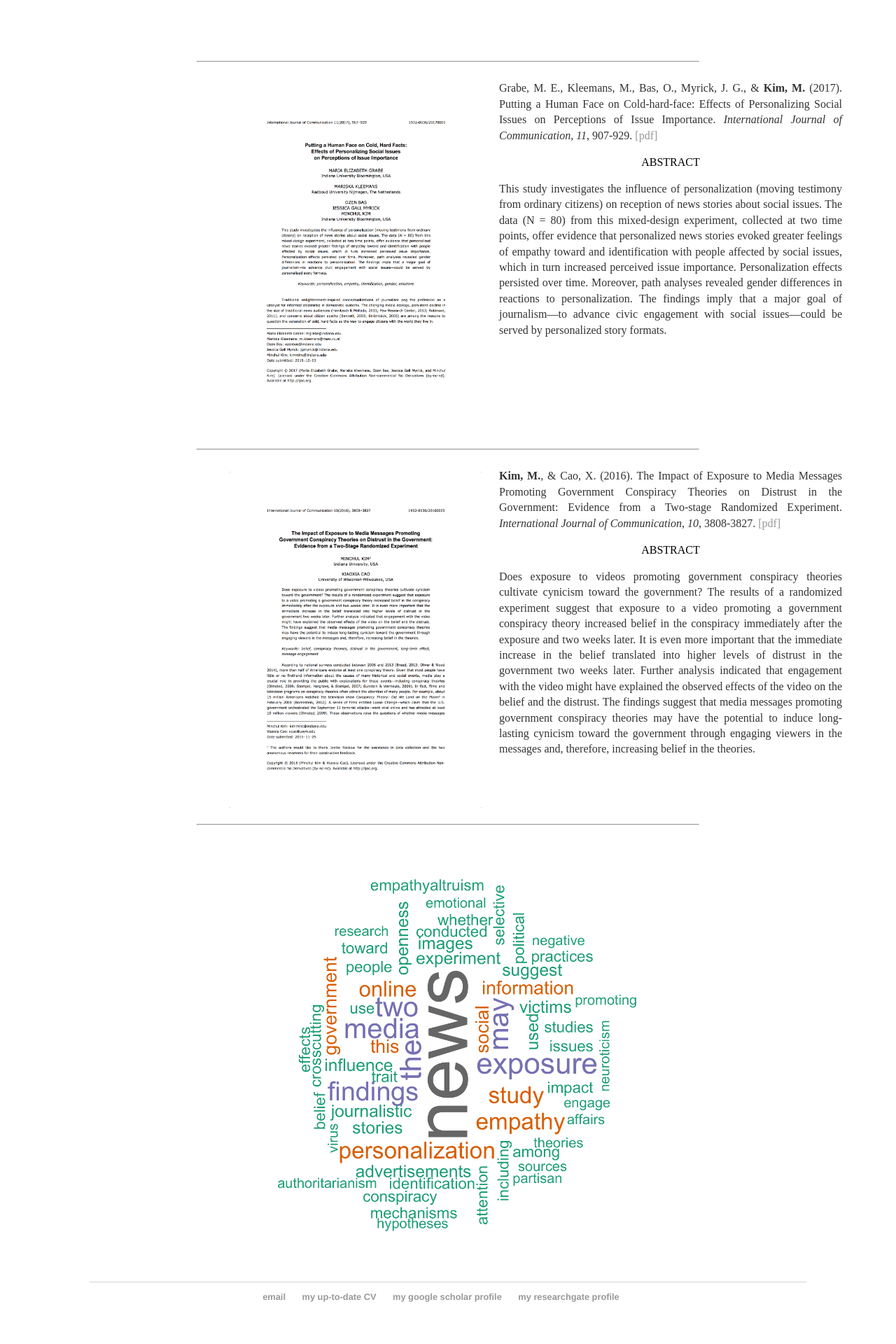
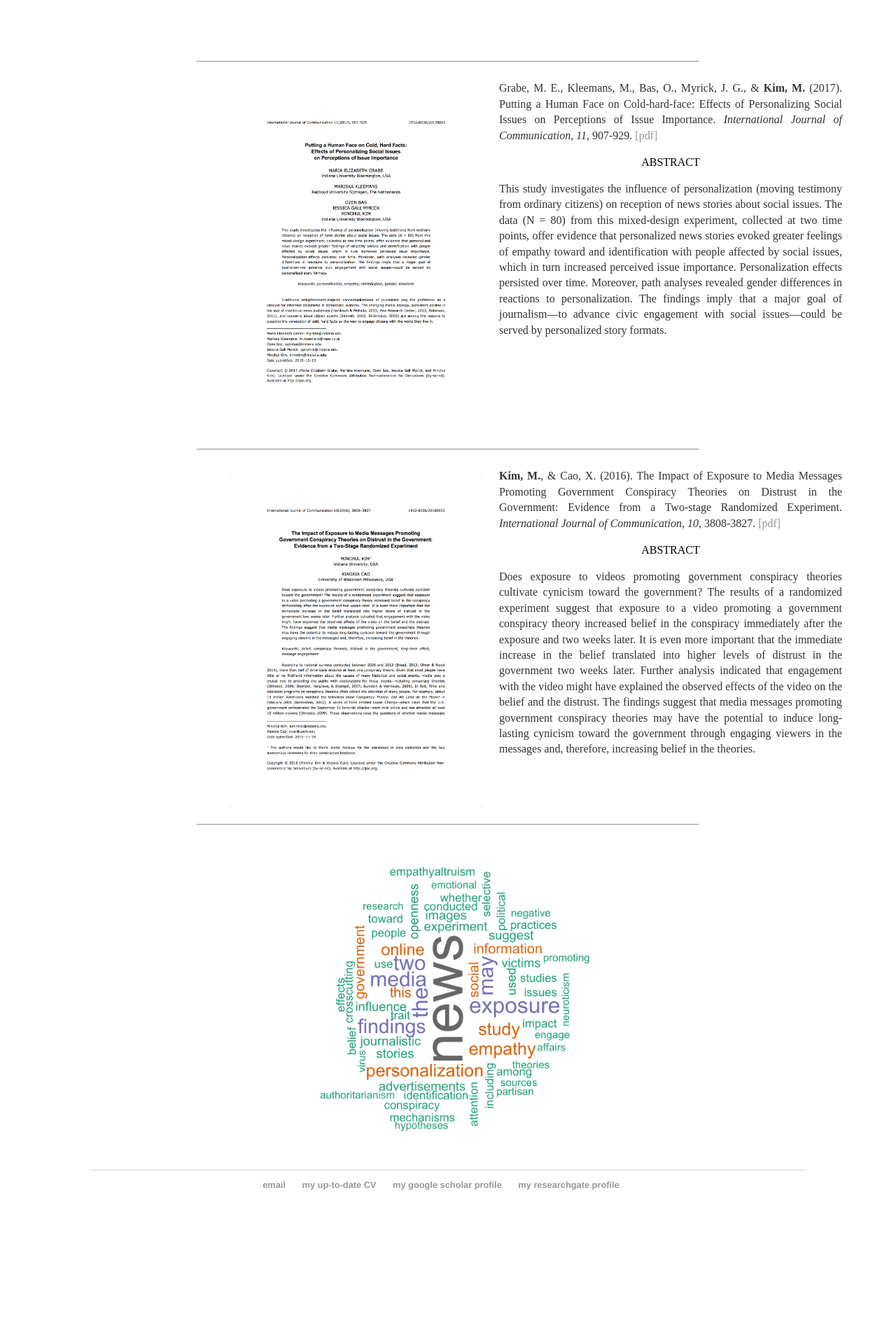
Before and after one commit to minchulkim-phd/minchulkim, a Jekyll site: the page built from research/index.html, in a window 1280 px wide. Shown: the part 2862-4782 px from the top of the page at 70% size. Built offline with Jekyll 4.4.1, drawn with Linux system fonts in a browser that asks for light colours; after the commit the page ends 4622 px from its top, so only the background shows below that.

Commit message:
Update index.html

```diff
--- a/research/index.html
+++ b/research/index.html
@@ -83,5 +83,5 @@
 		</div>
 	</div>
 <hr width="70%" alight='left'>
-<center><img src="/images/MCK_Research Abstract Wordcloud.png" width="640px;" height="640px;"></center>
+<center><img src="/images/MCK_Research Abstract Wordcloud.png" width="480px;" height="480px;"></center>
 </div><!-- /.blurb -->
```
